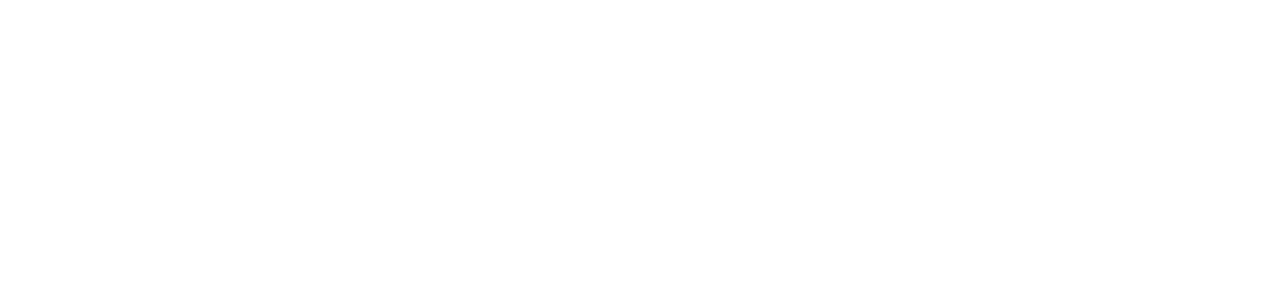
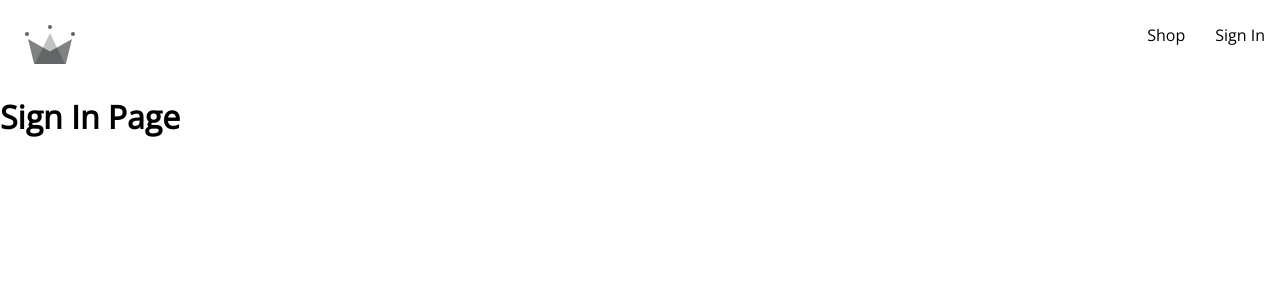
Before and after one commit to lxcusp/crwn-clothing, a React (Create React App) app: page /signIn in a window 1280 px wide. Before the commit this address had no page. Shown: the top 300 px of the page. Built offline with nearby package versions, Linux system fonts and the light colour scheme.

Commit message:
Sign In Component created and set up Route

```diff
--- a/src/App.js
+++ b/src/App.js
@@ -2,7 +2,15 @@
 
 import Home from './routes/home/home.conponent'
 import Navigation from './routes/navigation/navigation.component';
+import SignIn from './routes/sign-in/sign-in.component';
 
+const Shop = () => {
+  return (
+    <div>
+      <h1>Shop Page</h1>
+    </div>
+  )
+}
 
 const App = () => {
   return (
@@ -11,6 +19,8 @@
         <Route index element={ <Home /> }/>
         {/* index is an attribute, and is actually index={true},
         it tells the route, when you match just the "/", then this route should be Home component*/}
+        <Route path='shop' element={<Shop />} />
+        <Route path='signIn' element={<SignIn />} />
       </Route>
     </Routes>
   )
--- a/src/routes/navigation/navigation.component.jsx
+++ b/src/routes/navigation/navigation.component.jsx
@@ -22,7 +22,11 @@
           <Link className='nav-link' to='/shop'>
             Shop
           </Link>
+          <Link className='nav-link' to='/signIn'>
+            Sign In
+          </Link>
         </div>
+
       </div>
       <Outlet />
     </Fragment>
--- /dev/null
+++ b/src/routes/sign-in/sign-in.component.jsx
@@ -0,0 +1,11 @@
+
+
+const SignIn = () => {
+    return (
+        <div>
+            <h1>Sign In Page</h1>
+        </div>
+    )
+}
+
+export default SignIn
```
